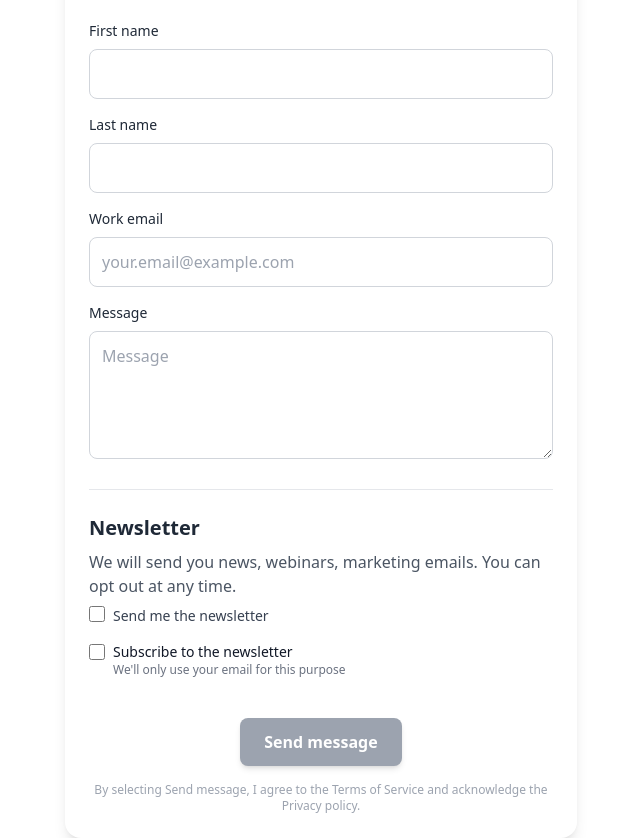
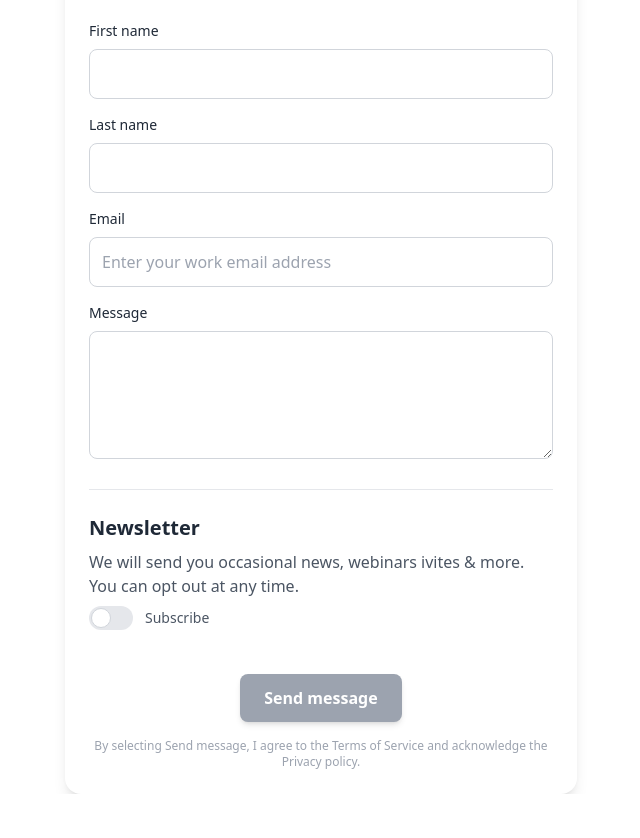
Before and after one commit to pattens-tech/dynamics-365-form-templates, a website: page templates/contact-form.html in a window 1280 px wide. Shown: the part 95-933 px from the top of the page, without its empty margins (319-959 px from the left). After the commit the page ends 889 px from the top, so only its background shows below. Drawn offline with nearby package versions, Linux system fonts and the light colour scheme.

Commit message:
Update contact-form.html

```diff
--- a/templates/contact-form.html
+++ b/templates/contact-form.html
@@ -105,12 +105,12 @@
         <span class="validation-message text-sm text-red-600 mt-1 hidden"></span>
       </div>
       <div class="mb-4" data-editorblocktype="TextFormField" data-targetaudience="contact" data-targetproperty="emailaddress1" data-prefill="false" data-required="required">
-        <label for="emailaddress1" class="block text-gray-800 text-sm font-medium mb-2">Work email</label>
+        <label for="emailaddress1" class="block text-gray-800 text-sm font-medium mb-2">Email</label>
         <input
           id="emailaddress1"
           type="email"
           name="emailaddress1"
-          placeholder="your.email@example.com"
+          placeholder="Enter your work email address"
           required
           pattern="[^\s@]+@[^\s@]+\.[^\s@]+"
           title="Enter a work email address"
@@ -122,7 +122,7 @@
         <textarea
           id="description"
           name="description"
-          placeholder="Message"
+          placeholder=""
           maxlength="2000"
           required
           title="Enter a message"
@@ -135,29 +135,26 @@
         <h2 class="text-xl font-semibold text-gray-800 mb-2 text-left">Newsletter</h2>
       </div>
       <div data-editorblocktype="Text" class="mb-2">
-        <p class="text-gray-600 text-left mb-2">We will send you news, webinars, marketing emails. You can opt out at any time.</p>
+        <p class="text-gray-600 text-left mb-2">We will send you occasional news, webinars ivites & more.
+          You can opt out at any time.</p>
       </div>
+      <label class="inline-flex items-center mb-5 cursor-pointer">
+
+  <input type="checkbox" value="" class="sr-only peer">
+  <div class="relative w-11 h-6 bg-gray-200 peer-focus:outline-none peer-focus:ring-4 peer-focus:ring-blue-300 dark:peer-focus:ring-blue-800 rounded-full peer dark:bg-gray-700 peer-checked:after:translate-x-full rtl:peer-checked:after:-translate-x-full peer-checked:after:border-white after:content-[''] after:absolute after:top-[2px] after:start-[2px] after:bg-white after:border-gray-300 after:border after:rounded-full after:w-5 after:h-5 after:transition-all dark:border-gray-600 peer-checked:bg-blue-600 dark:peer-checked:bg-blue-600"></div>
+  <span class="ms-3 text-sm font-medium text-gray-600 dark:text-gray-300">Subscribe</span>
+
+</label>
 
 
-      <div class="flex items-start mb-4" data-editorblocktype="Topic" data-required="false">
-        <input type="checkbox" id="consentTopicCheckbox" name="msdynmkt_topicid;channels;optinwhenchecked" value="b5cfd151-c1ac-f011-bbd3-7c1e522e1eab;Email;true" class="h-4 w-4 text-brand border-gray-300 rounded focus:ring-brand">
-        <label for="consentTopicCheckbox" class="ml-2 text-sm text-gray-700">Send me the newsletter</label>
-      </div>
 
 
-<fieldset>
-  <legend class="sr-only">Checkbox variants</legend>
 
 
-  <div class="flex mb-4">
-      <div class="flex items-center h-5">
-          <input id="helper-checkbox" aria-describedby="helper-checkbox-text" type="checkbox" value="" class="w-4 h-4 text-blue-600 bg-gray-100 border-gray-300 rounded-sm focus:ring-blue-500 dark:focus:ring-blue-600 dark:ring-offset-gray-800 dark:focus:ring-offset-gray-800 focus:ring-2 dark:bg-gray-700 dark:border-gray-600">
-      </div>
-      <div class="ms-2 text-sm">
-          <label for="helper-checkbox" class="font-medium text-gray-900 dark:text-gray-300">Subscribe to the newsletter</label>
-          <p id="helper-checkbox-text" class="text-xs font-normal text-gray-500 dark:text-gray-400">We'll only use your email for this purpose</p>
-      </div>
-  </div>
+
+
+
+
 
 
 </fieldset>
```
